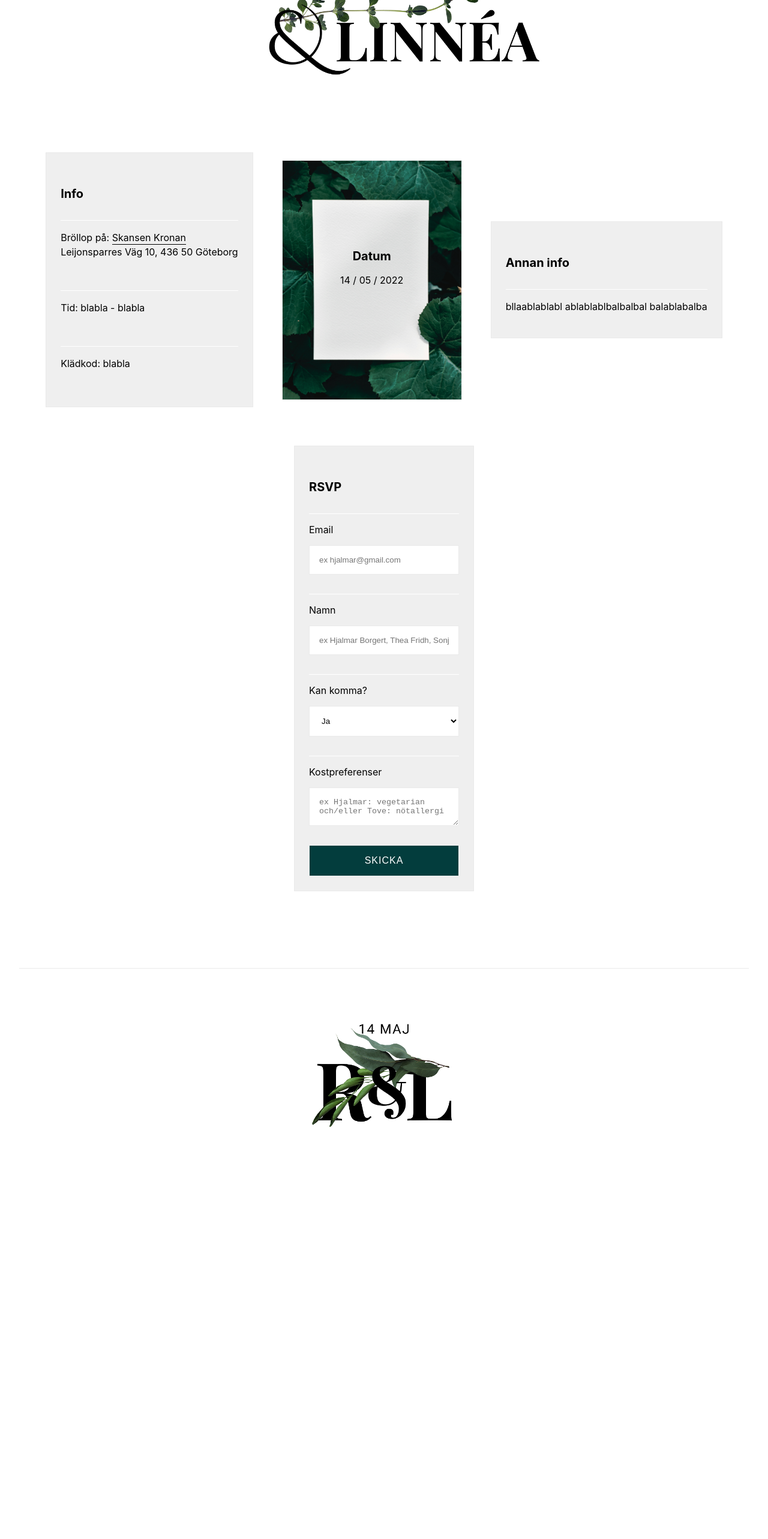
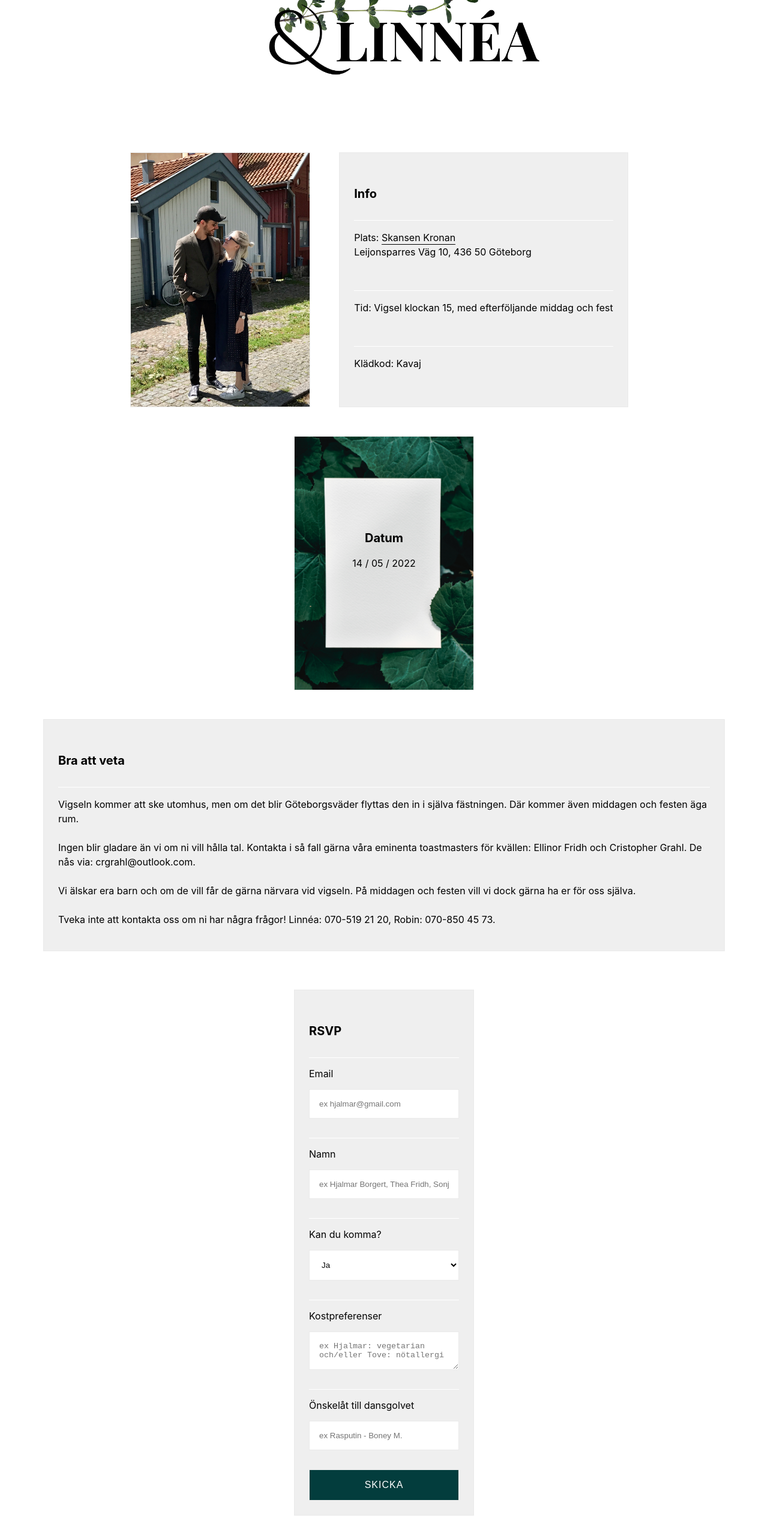
Before and after one commit to tantsandras/wedding, a Next.js app: page / in a window 1280 px wide. Shown: the part 228-2794 px from the top of the page at 60% size. Before the commit the page ends 2179 px from the top, so only its background shows below. Built offline with nearby package versions, Linux system fonts and the light colour scheme.

Commit message:
added wedding information

```diff
--- a/components/ContactForm.js
+++ b/components/ContactForm.js
@@ -11,8 +11,9 @@ const ContactForm = () => {
   const [inputs, setInputs] = useState({
     email: "",
     namn: "",
-    kan_komma: "",
+    kan_komma: "ja",
     kostpreferenser: "",
+    önskelåt: "",
   });
   const handleServerResponse = (ok, msg) => {
     if (ok) {
@@ -26,6 +27,7 @@ const ContactForm = () => {
         namn: "",
         kan_komma: "",
         kostpreferenser: "",
+        onskelåt: "",
       });
     } else {
       setStatus({
@@ -96,7 +98,7 @@ const ContactForm = () => {
           multiple
         />
         <label htmlFor="kan_komma" className={styles.label}>
-          Kan komma?
+          Kan du komma?
         </label>
         <select
           id="kan_komma"
@@ -122,6 +124,18 @@ const ContactForm = () => {
           value={inputs.kostpreferenser}
           className={styles.input}
         />
+        <label htmlFor="önskelåt" className={styles.label}>
+          Önskelåt till dansgolvet
+        </label>
+        <input
+          id="önskelåt"
+          name="önskelåt"
+          type="text"
+          onChange={handleOnChange}
+          value={inputs.önskelåt}
+          className={styles.input}
+          placeholder="ex Rasputin - Boney M."
+        />
         <button
           type="submit"
           disabled={status.skickas}
--- a/pages/index.tsx
+++ b/pages/index.tsx
@@ -23,16 +23,26 @@ const Home: NextPage = () => {
           />
         </div>
         <div className={styles.grid}>
+          <div className={styles.imageCard}>
+            <Image
+              src="/IMG_7353.jpg"
+              alt="Robin och Linnea tittar pa varandra pa en solig dag"
+              layout="fill"
+            />
+          </div>
           <div className={styles.card}>
             <h2>Info</h2>
             <p>
-              Bröllop på: <a href="https://skansenkronan.se/">Skansen Kronan</a>{" "}
+              Plats: <a href="https://skansenkronan.se/">Skansen Kronan</a>{" "}
               <br />
               Leijonsparres Väg 10, 436 50 Göteborg
             </p>
             <br />
-            <p>Tid: blabla - blabla</p> <br />
-            <p>Klädkod: blabla</p> <br />
+            <p>
+              Tid: Vigsel klockan 15, med efterföljande middag och fest
+            </p>{" "}
+            <br />
+            <p>Klädkod: Kavaj</p> <br />
           </div>
           <div className={styles.imageCard}>
             <Image src="/datum.png" alt="Gröna löv" layout="fill" />
@@ -41,8 +51,22 @@ const Home: NextPage = () => {
           </div>
 
           <div className={styles.card}>
-            <h2>Annan info</h2>
-            <p>bllaablablabl ablablablbalbalbal balablabalba</p>
+            <h2>Bra att veta</h2>
+            <p>
+              Vigseln kommer att ske utomhus, men om det blir Göteborgsväder
+              flyttas den in i själva fästningen. Där kommer även middagen och
+              festen äga rum. <br /> <br />
+              Ingen blir gladare än vi om ni vill hålla tal. Kontakta i så fall
+              gärna våra eminenta toastmasters för kvällen: Ellinor Fridh och
+              Cristopher Grahl. De nås via: crgrahl@outlook.com.
+              <br /> <br />
+              Vi älskar era barn och om de vill får de gärna närvara vid
+              vigseln. På middagen och festen vill vi dock gärna ha er för oss
+              själva. <br />
+              <br />
+              Tveka inte att kontakta oss om ni har några frågor! Linnéa:
+              070-519 21 20, Robin: 070-850 45 73.
+            </p>
           </div>
 
           <div className={styles.card}>
--- a/styles/Home.module.css
+++ b/styles/Home.module.css
@@ -99,7 +99,7 @@
   position: relative;
   max-width: 300px;
   min-width: 300px;
-  min-height: 400px;
+  height: calc(300px * 2245 / 1587);
   text-align: center;
   color: black;
   text-decoration: none;
```
Also changed, not shown: public/IMG_7353.jpg (added).
